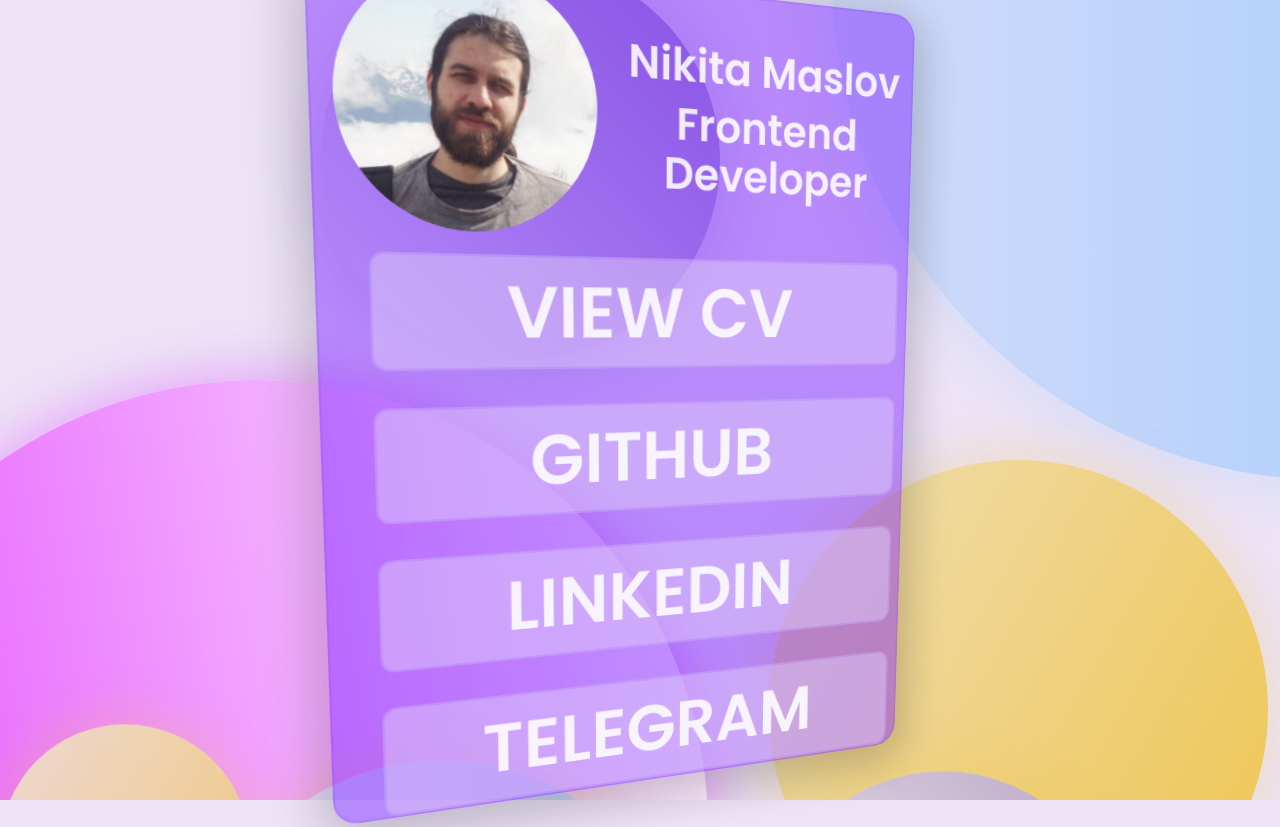
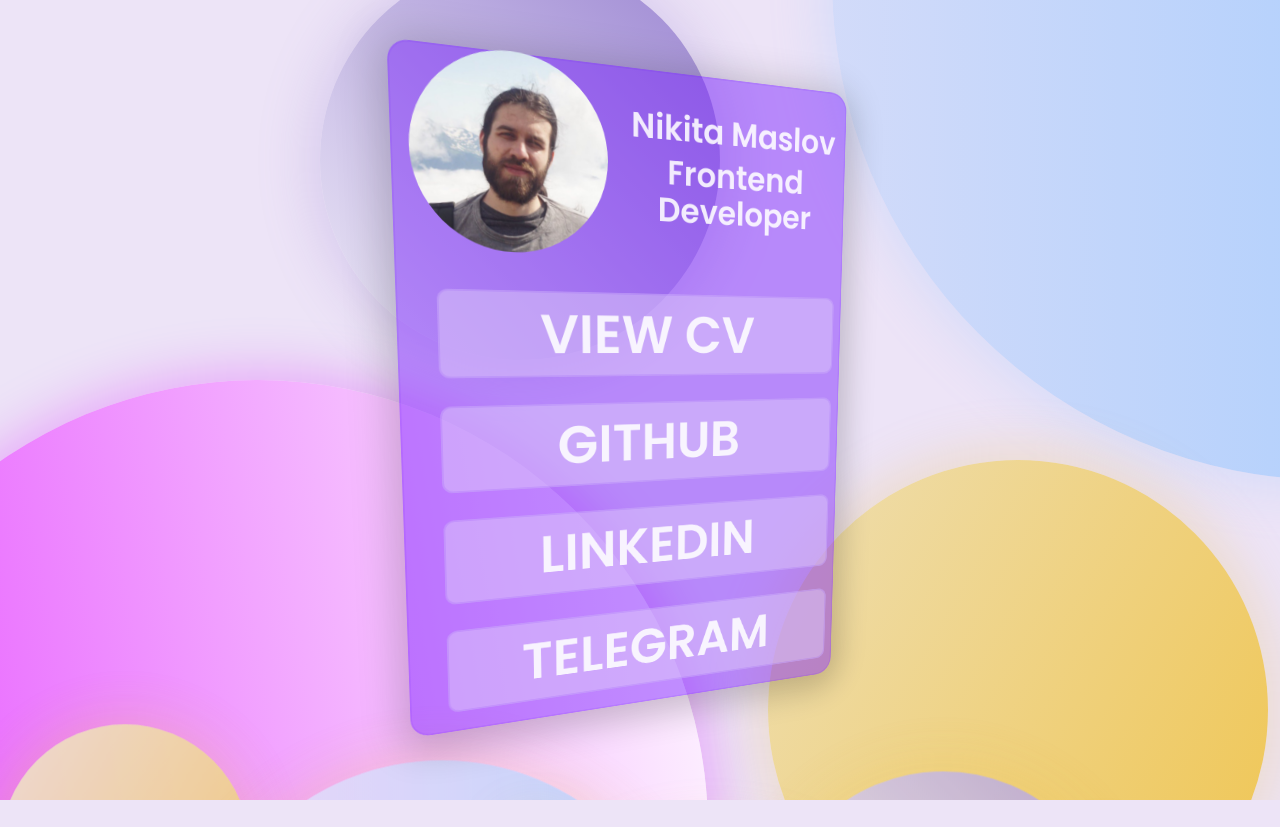
Before and after one commit to maslomeister/bio-links, a React (Vite) app: page / in a window 1280 px wide. After the commit the page ends 800 px from the top, so only its background shows below. Built offline with nearby package versions, Linux system fonts and the light colour scheme.

Commit message:
styles: remove unused code

```diff
--- a/src/components/card/card.module.css
+++ b/src/components/card/card.module.css
@@ -99,7 +99,7 @@
 
   .links {
     gap: 24px;
-    padding: 12px 24px;
+    padding: 36px 24px;
   }
 }
 
@@ -112,3 +112,9 @@
     gap: 32px;
   }
 }
+
+@media (min-aspect-ratio: 4/3) {
+  .card-container {
+    transform: scale(0.75);
+  }
+}
```
Also changed, not shown: src/components/app/app.module.css (+0 -36 lines).
